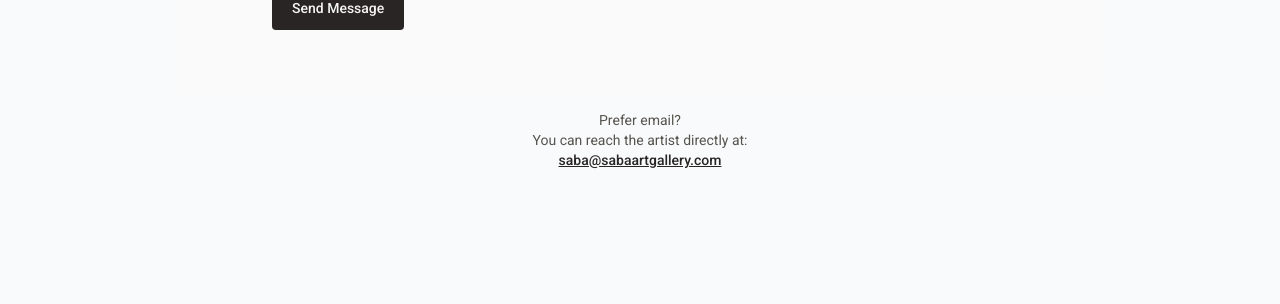
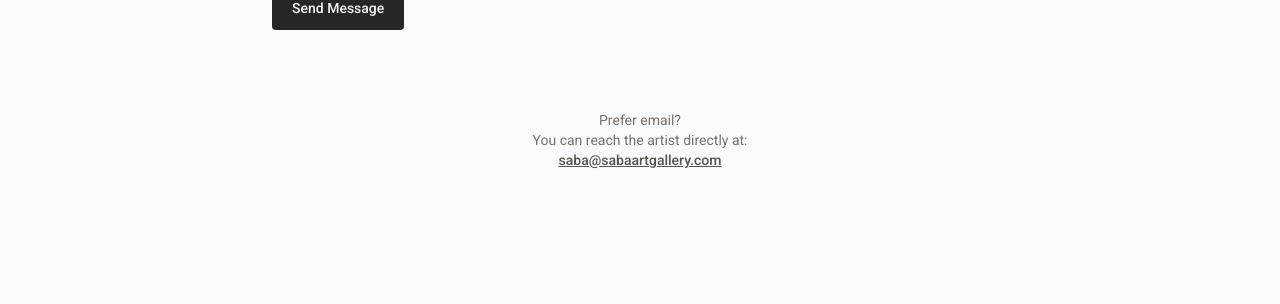
Before and after one commit to sabaRome/sabaartgallery, a Jekyll site: the page built from contact/index.html, in a window 1280 px wide. Shown: the part 845-1149 px from the top of the page. Built offline with Jekyll 4.4.1, drawn with Linux system fonts in a browser that asks for light colours; some web fonts are replaced.

Commit message:
Resolved merge conflict in contact form

```diff
--- a/contact/index.html
+++ b/contact/index.html
@@ -65,8 +65,8 @@
       <!-- Formsubmit hidden fields -->
       <input type="hidden" name="_subject" value="New contact from SabaArtGallery">
       <input type="hidden" name="_next" value="https://sabaartgallery.com/thank-you/">
+      <input type="hidden" name="_captcha" value="false">
       <input type="text" name="_honey" style="display:none">
-      <input type="hidden" name="_captcha" value="false">
       <input type="hidden" name="_template" value="table">
 
       <button
@@ -78,10 +78,10 @@
     </form>
   </div>
 </section>
-<p class="my-4 text-sm text-center text-stone-600">
+<p class="my-4 text-sm text-center text-stone-500">
   Prefer email?<br>
   You can reach the artist directly at:<br>
-  <a href="mailto:saba@sabaartgallery.com" class="font-medium underline text-stone-800 hover:text-stone-900">
+  <a href="mailto:saba@sabaartgallery.com" class="font-medium underline text-stone-600 hover:text-stone-900">
     saba@sabaartgallery.com
   </a>
 </p>
```
Also changed, not shown: other parts of contact/index.html (+1 -1 lines).
